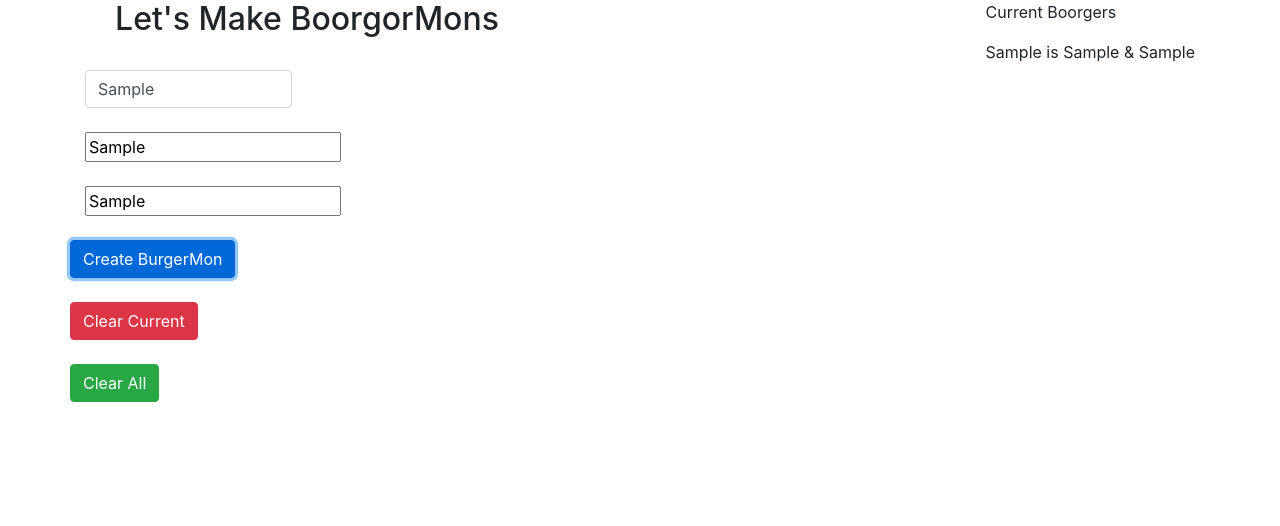
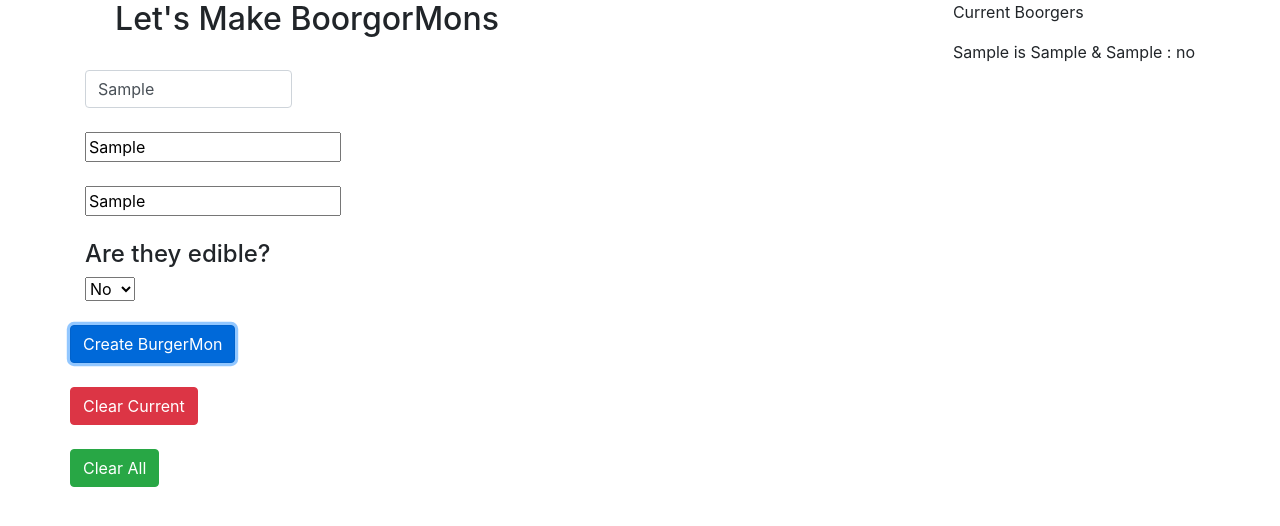
Before and after one commit to JLLQA/JLLQA_secondAssessment, a plain HTML site: page HTML + JS/Frontend.html in a window 1280 px wide. Both pictures are taken after typing "Sample", "Sample", "Sample" into the empty fields and a click on the button "Create BurgerMon". Drawn offline with nearby package versions, Linux system fonts and the light colour scheme.

Commit message:
PP-22 #comment added option picker for edible

```diff
--- a/HTML + JS/Frontend.html
+++ b/HTML + JS/Frontend.html
@@ -68,6 +68,17 @@
                 <br>
 
                 <div class="row">
+                    <div class="col-6">
+                        <h4>Are they edible?</h4>
+                        <select id="edible" name="edible" size="1">
+                            <option value="yes">Yes</option>
+                            <option value="no" selected>No</option>
+                        </select>
+                    </div>
+                </div>
+                <br>
+
+                <div class="row">
                     <div class="text-center">
                         <button class="btn btn-primary" id="create" onclick="creation()"> Create BurgerMon</button>
                     </div>
--- a/HTML + JS/Frontend.js
+++ b/HTML + JS/Frontend.js
@@ -1,15 +1,16 @@
 const name = document.querySelector("#Name");
 const firstItem = document.querySelector("#firstItem");
 const secondItem = document.querySelector("#secondItem");
+const edible = document.querySelector("#edible");
 const display = document.querySelector("#display");
 
 const getValues = () => {
-    return [String(firstItem.value), String(secondItem.value), String(name.value)];
+    return [String(firstItem.value), String(secondItem.value), String(name.value), String(edible.value)];
 }
 
-const printToHistory = (item1, item2, result) => {
+const printToHistory = (item1, item2, title, edible) => {
     const p = document.createElement("p");
-    const text = document.createTextNode(`${result} is ${item1} & ${item2}`);
+    const text = document.createTextNode(`${title} is ${item1} & ${item2} : ${edible}`);
 
     p.appendChild(text);
     display.appendChild(p);
@@ -18,12 +19,13 @@ const printToHistory = (item1, item2, result) => {
 
 // methods
 const creation = () => {
-    const [first, second, nam] = getValues();
-    printToHistory(first, second, nam);
+    const [first, second, NAME, EDIBLE] = getValues();
+    printToHistory(first, second, NAME, EDIBLE);
 }
 
 
 const resetValues = () => {
+    name.value = "";
     firstItem.value = "";
     secondItem.value = "";
 }
```
